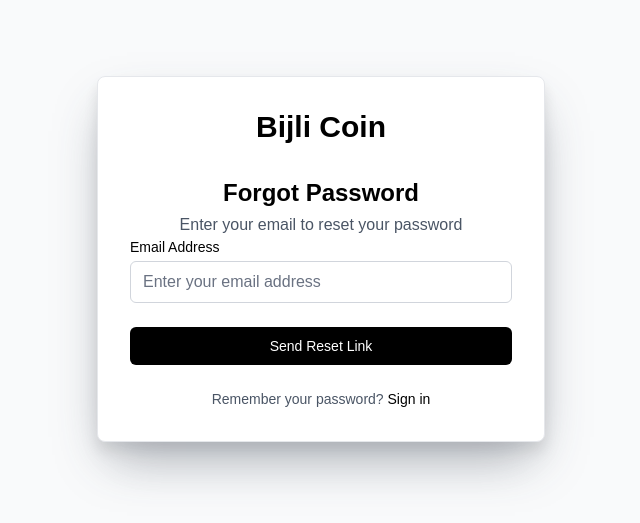
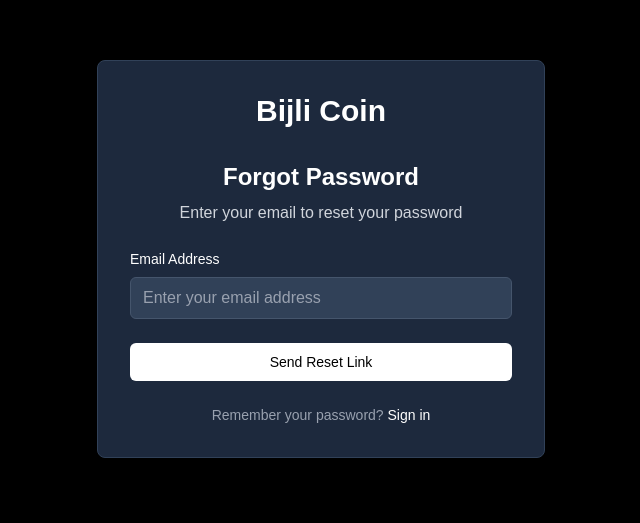
Before and after one commit to Ajwa-Shahid/blog-frontend, a Next.js app: page /forgot-password in a window 1280 px wide. Shown: the part 141-664 px from the top of the page, without its empty margins (319-959 px from the left). Built offline with nearby package versions, Linux system fonts and the light colour scheme.

Commit message:
theme toggle

```diff
--- a/src/Components/Auth/ForgotPasswordComponent.tsx
+++ b/src/Components/Auth/ForgotPasswordComponent.tsx
@@ -52,25 +52,21 @@
   };
 
   return (
-  <div className={`min-h-screen flex items-center justify-center transition-colors duration-300 ${darkMode ? 'bg-gray-900' : 'bg-gray-50'}`}>
-      <div className={`max-w-md w-full mx-4 p-8 rounded-lg border transition-colors ${
-        darkMode
-          ? 'bg-gray-900 border-gray-800 shadow-lg shadow-gray-900/20'
-          : 'bg-white border-gray-200 shadow-2xl shadow-gray-700/40 drop-shadow-xl'
-      }`}>
+  <div className="min-h-screen flex items-center justify-center bg-black">
+      <div className="max-w-md w-full mx-4 p-8 rounded-lg bg-slate-800 border border-slate-700 shadow-2xl">
         {/* Header */}
         <div className="text-center mb-8">
-          <h2 className={`text-3xl font-bold ${darkMode ? 'text-white' : 'text-black'}`}>
+          <h2 className="text-3xl font-bold text-white">
             Bijli Coin
           </h2>
         </div>
 
         {/* Forgot Password Form */}
-        <div>
-          <h2 className={`text-2xl font-bold text-center ${darkMode ? 'text-white' : 'text-black'}`}>
+        <div className="mb-6">
+          <h2 className="text-2xl font-bold text-center text-white">
             Forgot Password
           </h2>
-          <p className={`mt-1 text-center ${darkMode ? 'text-gray-400' : 'text-gray-600'}`}>
+          <p className="mt-2 text-center text-gray-300">
             Enter your email to reset your password
           </p>
         </div>
@@ -80,22 +76,16 @@
           {message.text && (
             <div className={`p-3 rounded-md text-sm ${
               message.type === 'success'
-                ? darkMode
-                  ? 'bg-green-900 text-green-100 border border-green-700'
-                  : 'bg-green-50 text-green-800 border border-green-200'
-                : darkMode
-                  ? 'bg-red-900 text-red-100 border border-red-700'
-                  : 'bg-red-50 text-red-800 border border-red-200'
+                ? 'bg-green-900 text-green-100 border border-green-700'
+                : 'bg-red-900 text-red-100 border border-red-700'
             }`}>
               {message.text}
             </div>
           )}
 
-          <div className="space-y-4">
+          <div className="space-y-6">
             <div>
-              <label htmlFor="email" className={`block text-sm font-medium ${
-                darkMode ? 'text-white' : 'text-black'
-              }`}>
+              <label htmlFor="email" className="block text-sm font-medium text-white mb-2">
                 Email Address
               </label>
               <input
@@ -105,11 +95,7 @@
                 required
                 value={email}
                 onChange={(e) => setEmail(e.target.value)}
-                className={`mt-1 appearance-none relative block w-full px-3 py-2 border rounded-md placeholder-gray-500 focus:outline-none focus:ring-2 focus:ring-black focus:border-transparent transition-colors ${
-                  darkMode
-                    ? 'bg-gray-800 border-gray-700 text-white focus:ring-white'
-                    : 'bg-white border-gray-300 text-black'
-                }`}
+                className="mt-1 appearance-none relative block w-full px-3 py-2 border bg-slate-700 border-slate-600 text-white rounded-md placeholder-gray-400 focus:outline-none focus:ring-2 focus:ring-blue-500 focus:border-transparent transition-colors"
                 placeholder="Enter your email address"
               />
             </div>
@@ -119,22 +105,16 @@
             <button
               type="submit"
               disabled={isLoading}
-              className={`group relative w-full flex justify-center py-2 px-4 border border-transparent text-sm font-medium rounded-md focus:outline-none focus:ring-2 focus:ring-offset-2 transition-colors disabled:opacity-50 disabled:cursor-not-allowed ${
-                darkMode
-                  ? 'bg-white text-black hover:bg-gray-200 focus:ring-white disabled:hover:bg-white'
-                  : 'bg-black text-white hover:bg-gray-800 focus:ring-black disabled:hover:bg-black'
-              }`}
+              className="group relative w-full flex justify-center py-2 px-4 border border-transparent text-sm font-medium rounded-md bg-white text-black hover:bg-gray-200 focus:outline-none focus:ring-2 focus:ring-blue-500 focus:ring-offset-2 transition-colors disabled:opacity-50 disabled:cursor-not-allowed disabled:hover:bg-white"
             >
               {isLoading ? 'Sending Reset Link...' : 'Send Reset Link'}
             </button>
           </div>
 
           <div className="text-center space-y-3">
-            <p className={`text-sm ${darkMode ? 'text-gray-400' : 'text-gray-600'}`}>
+            <p className="text-sm text-gray-400">
               Remember your password?{' '}
-              <Link href="/signin" className={`font-medium hover:underline ${
-                darkMode ? 'text-white' : 'text-black'
-              }`}>
+              <Link href="/signin" className="font-medium text-white hover:underline">
                 Sign in
               </Link>
             </p>
@@ -142,6 +122,6 @@
           </div>
         </form>
       </div>
-    </div>
-  );
+    </div>
+  );
 }
```
